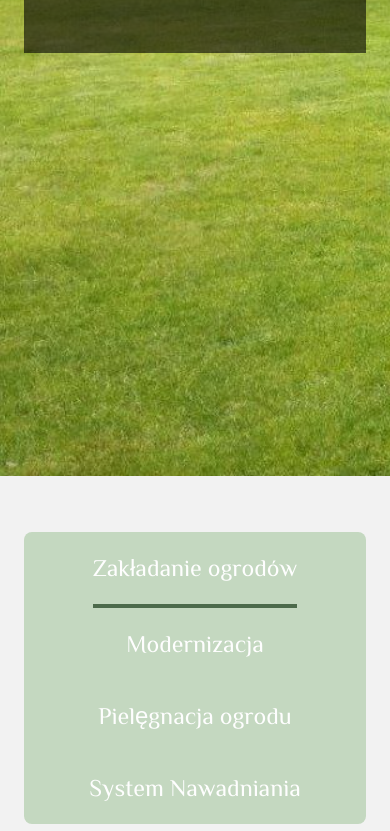
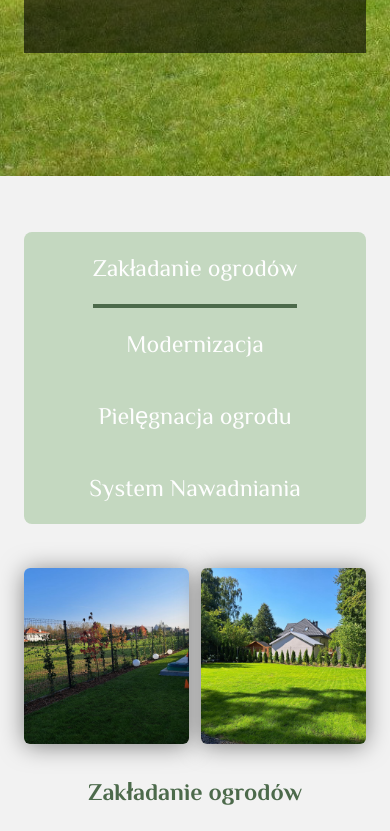
Before and after one commit to Serhii-Bolhovskyi/green-spaces, a website: page index.html in a window 390 px wide. Shown: the part 724-1555 px from the top of the page. Drawn offline with nearby package versions, Linux system fonts and the light colour scheme; files whose address does not match are found by name.

Commit message:
Updated bg-header for main and contact page

```diff
--- a/src/input.css
+++ b/src/input.css
@@ -12,6 +12,13 @@
 
 
 #header {
+    background-image: url('../images/image-hero.jpg');
+    background-repeat: no-repeat;
+    background-size: cover;
+    height: 900px;
+}
+
+#header-contact {
     background-image: url('../images/image-hero.jpg');
     background-repeat: no-repeat;
     background-size: cover;
@@ -357,7 +364,7 @@ textarea.error-placeholder::placeholder {
 
 @media screen and (max-width: 600px) {
 
-    #header {
+    #header-contact {
         height: 1200px;
     }
 
```
Also changed, not shown: src/pages/contact.html (+1 -1 lines), css/style.css, 1 other file.
